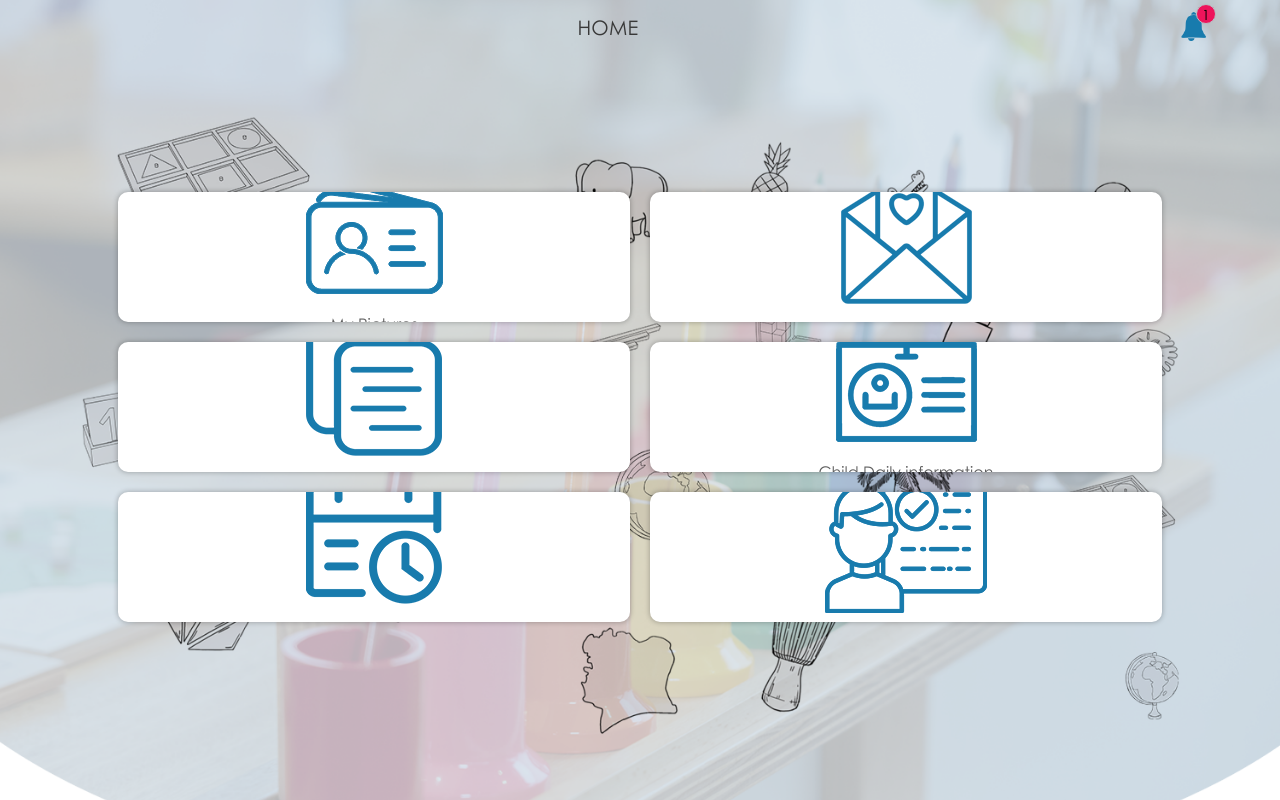
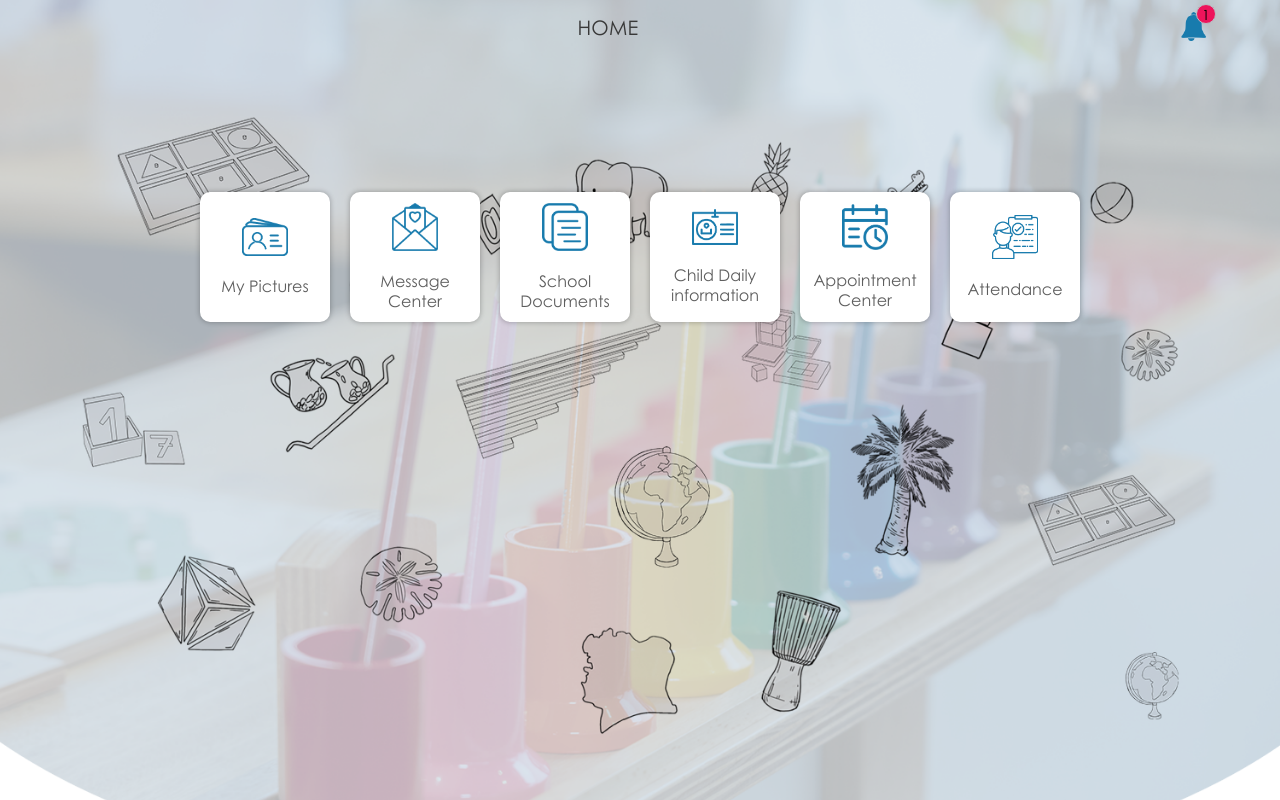
Before and after one commit to comadaihiep92/teach, a React (Create React App) app: page /home in a window 1280 px wide. Built offline with nearby package versions, Linux system fonts and the light colour scheme.

Commit message:
fix width of box home

```diff
--- a/src/pages/Home.scss
+++ b/src/pages/Home.scss
@@ -54,7 +54,7 @@
   }
 
   &__link {
-    width: 40%;
+    width: 130px;
     height: 130px;
     margin: 10px;
   }
```
